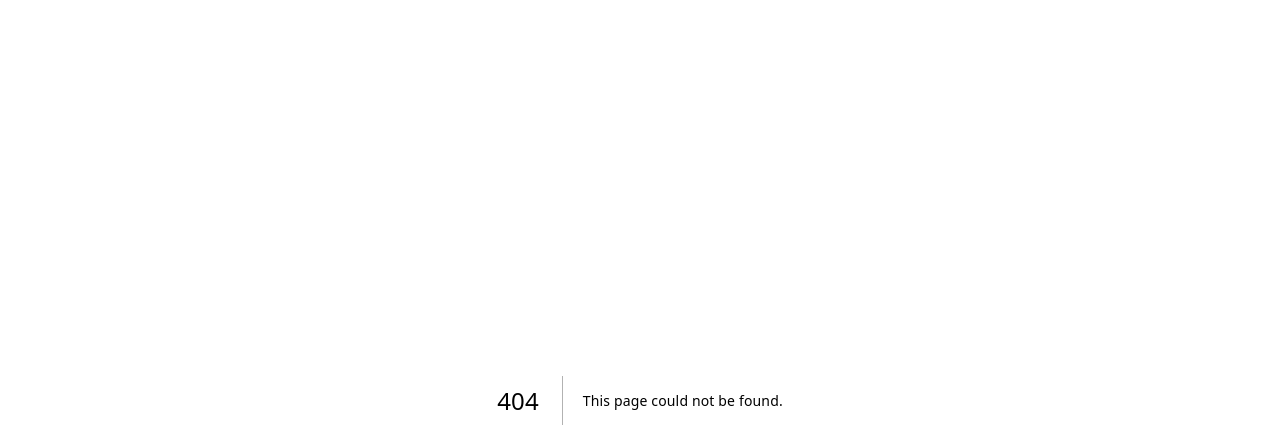
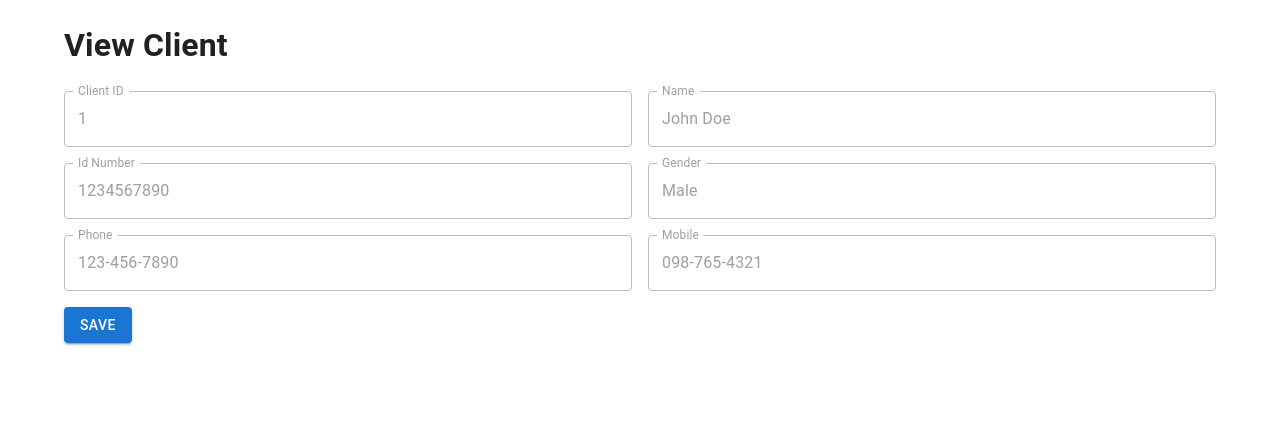
Before and after one commit to LillianChiang/mongodb-next, a Next.js app: page /viewTreatmentForm/1 in a window 1280 px wide. Before the commit this address had no page. Shown: the top 448 px of the page. Built offline with nearby package versions, Linux system fonts and the light colour scheme.

Commit message:
fix: display selected data in viewTreatmentForm

```diff
--- a/src/app/editTreatmentForm/[ID]/page.tsx
+++ /dev/null
@@ -1,41 +0,0 @@
-import { useRouter } from 'next/navigation';
-
-interface ClientData {
-  ID: number;
-  name: string;
-  IdNumber: string;
-  Gender: string;
-  birthday: string;
-  phone: string;
-  mobile: string;
-}
-
-export default function Client() {
-  const { params } = useRouter();
-  const { id } = params;
-
-  const client = clients.filter(client => client.id) == id)
-
-  if (!id || typeof id !== 'string') {
-    return <div>Loading...</div>;
-  }
-
-  const client: ClientData | undefined = clientArray.find(
-    (client) => client.ID === parseInt(id),
-  );
-
-  if (!client) {
-    return <div>Client not found</div>;
-  }
-
-  return (
-    <div>
-      <h1>{client.name}</h1>
-      <p>ID: {client.ID}</p>
-      <p>Gender: {client.Gender}</p>
-      <p>Birthday: {client.birthday}</p>
-      <p>Phone: {client.phone}</p>
-      <p>Mobile: {client.mobile}</p>
-    </div>
-  );
-}
--- /dev/null
+++ b/src/app/editTreatmentForm/[clientId]/page.tsx
@@ -0,0 +1,129 @@
+'use client'
+import React, { useState, useEffect } from 'react';
+import { Container, Grid, TextField, Button } from '@mui/material/';
+
+type Client = {
+  id: number;
+  name: string;
+    idNumber: string;
+    gender: string;
+    phone: string;
+    mobile: string;
+};
+
+interface ClientDetailsProps {
+  params: { clientId: string };
+  clientDetails?: {
+    name: string;
+    idNumber: string;
+    gender: string;
+    phone: string;
+    mobile: string;
+  };
+}
+
+const EditClient: React.FC<ClientDetailsProps> = ({ params, clientDetails }) => {
+  const [clients, setClients] = useState<Client[]>([]);
+  const [loading, setLoading] = useState<boolean>(true);
+
+  useEffect(() => {
+    // Fetch the JSON file from the public directory
+    fetch('/clients.json')
+      .then(response => response.json())
+      .then(data => {
+        setClients(data.clients);
+        setLoading(false);
+      })
+      .catch(error => console.error('Failed to load clients', error));
+  }, []);
+
+  if (loading) return <p>Loading clients...</p>;
+
+  const { clientId } = params;
+
+  const selectedClient = clients.find(client => client.id.toString() === clientId);
+
+  if (!selectedClient) {
+    return <p>Client not found</p>;
+  }
+
+  const handleInputChange = (e: React.ChangeEvent<HTMLInputElement>, field: string) => {
+  }
+
+  const handleSaveClick = () => {
+    // Handle saving client data here
+  };
+
+
+  return (
+    <div>
+    <Container>
+    <h1>Edit Client</h1>
+    <form>
+      <Grid container spacing={2}>
+        <Grid item xs={6}>
+          <TextField
+            label="Client ID"
+            value={params.clientId}
+            fullWidth
+            disabled
+          />
+        </Grid>
+        <Grid item xs={6}>
+          <TextField
+            label="Name"
+            value={selectedClient.name}
+            fullWidth
+            onChange={(e: React.ChangeEvent<HTMLInputElement>) => handleInputChange(e, 'name')}
+
+          />
+        </Grid>
+        <Grid item xs={6}>
+          <TextField
+            label="Id Number"
+            value={selectedClient.idNumber}
+            fullWidth
+            onChange={(e: React.ChangeEvent<HTMLInputElement>) => handleInputChange(e, 'idNumber')}
+
+          />
+        </Grid>
+        <Grid item xs={6}>
+          <TextField
+            label="Gender"
+            value={selectedClient.gender}
+            fullWidth
+            onChange={(e: React.ChangeEvent<HTMLInputElement>) => handleInputChange(e, 'gender')}
+
+          />
+        </Grid>
+        <Grid item xs={6}>
+          <TextField
+            label="Phone"
+            value={selectedClient.phone}
+            fullWidth
+            onChange={(e: React.ChangeEvent<HTMLInputElement>) => handleInputChange(e, 'phone')}
+
+          />
+        </Grid>
+        <Grid item xs={6}>
+          <TextField
+            label="Mobile"
+            value={selectedClient.mobile}
+            fullWidth
+            onChange={(e: React.ChangeEvent<HTMLInputElement>) => handleInputChange(e, 'mobile')}
+
+          />
+        </Grid>
+        <Grid item xs={12}>
+          <Button variant="contained" onClick={handleSaveClick}>
+            SAVE
+          </Button>
+        </Grid>
+      </Grid>
+    </form>
+  </Container>
+  </div>
+);
+};
+
+export default EditClient;
--- /dev/null
+++ b/src/app/viewTreatmentForm/[clientId]/page.tsx
@@ -0,0 +1,129 @@
+'use client'
+import { useEffect, useState } from 'react';
+import { Container, Grid, TextField, Button } from '@mui/material/';
+
+type Client = {
+  id: number;
+  name: string;
+    idNumber: string;
+    gender: string;
+    phone: string;
+    mobile: string;
+};
+
+interface ClientDetailsProps {
+  params: { clientId: string };
+  clientDetails?: {
+    name: string;
+    idNumber: string;
+    gender: string;
+    phone: string;
+    mobile: string;
+  };
+}
+
+const ViewClient: React.FC<ClientDetailsProps> = ({ params, clientDetails }) => {
+  const [clients, setClients] = useState<Client[]>([]);
+  const [loading, setLoading] = useState<boolean>(true);
+
+  useEffect(() => {
+    // Fetch the JSON file from the public directory
+    fetch('/clients.json')
+      .then(response => response.json())
+      .then(data => {
+        setClients(data.clients);
+        setLoading(false);
+      })
+      .catch(error => console.error('Failed to load clients', error));
+  }, []);
+
+  if (loading) return <p>Loading clients...</p>;
+
+  const { clientId } = params;
+
+  const selectedClient = clients.find(client => client.id.toString() === clientId);
+
+  if (!selectedClient) {
+    return <p>Client not found</p>;
+  }
+
+  const handleInputChange = (e: React.ChangeEvent<HTMLInputElement>, field: string) => {
+  }
+
+  const handleSaveClick = () => {
+    // Handle saving client data here
+  };
+
+
+  return (
+    <div>
+      <Container>
+      <h1>View Client</h1>
+      <form>
+        <Grid container spacing={2}>
+          <Grid item xs={6}>
+            <TextField
+              label="Client ID"
+              value={params.clientId}
+              fullWidth
+              disabled
+            />
+          </Grid>
+          <Grid item xs={6}>
+            <TextField
+              label="Name"
+              value={selectedClient.name}
+              fullWidth
+              onChange={(e: React.ChangeEvent<HTMLInputElement>) => handleInputChange(e, 'name')}
+              disabled
+            />
+          </Grid>
+          <Grid item xs={6}>
+            <TextField
+              label="Id Number"
+              value={selectedClient.idNumber}
+              fullWidth
+              onChange={(e: React.ChangeEvent<HTMLInputElement>) => handleInputChange(e, 'idNumber')}
+              disabled
+            />
+          </Grid>
+          <Grid item xs={6}>
+            <TextField
+              label="Gender"
+              value={selectedClient.gender}
+              fullWidth
+              onChange={(e: React.ChangeEvent<HTMLInputElement>) => handleInputChange(e, 'gender')}
+              disabled
+            />
+          </Grid>
+          <Grid item xs={6}>
+            <TextField
+              label="Phone"
+              value={selectedClient.phone}
+              fullWidth
+              onChange={(e: React.ChangeEvent<HTMLInputElement>) => handleInputChange(e, 'phone')}
+              disabled
+            />
+          </Grid>
+          <Grid item xs={6}>
+            <TextField
+              label="Mobile"
+              value={selectedClient.mobile}
+              fullWidth
+              onChange={(e: React.ChangeEvent<HTMLInputElement>) => handleInputChange(e, 'mobile')}
+              disabled
+            />
+          </Grid>
+          <Grid item xs={12}>
+            <Button variant="contained" onClick={handleSaveClick}>
+              SAVE
+            </Button>
+          </Grid>
+        </Grid>
+      </form>
+    </Container>
+    </div>
+  );
+};
+
+export default ViewClient;
--- a/src/app/viewTreatmentForm/page.tsx
+++ b/src/app/viewTreatmentForm/page.tsx
@@ -1,88 +1,55 @@
-'use client';
+'use client'
+import { useEffect, useState } from 'react';
 
-import React, { useState, useEffect } from 'react';
-import { TextField, Container, Grid, Button } from '@mui/material';
+type Client = {
+  id: number;
+  name: string;
+  // other properties
+};
 
-interface ClientData {
-  ID: number;
-  name: string;
-  IdNumber: string;
-  Gender: string;
-  birthday: string;
-  phone: string;
-  mobile: string;
+interface ClientDetailsProps {
+  params: { clientId: string };
+  clientDetails?: {
+    name: string;
+    idNumber: string;
+    gender: string;
+    phone: string;
+    mobile: string;
+  };
 }
 
-const ViewClient = () => {
-  const [clientData, setClientData] = useState<ClientData | null>(null);
-  const [loading, setLoading] = useState(true);
-  const [error, setError] = useState<string | null>(null);
+const ViewClient: React.FC<ClientDetailsProps> = ({ params, clientDetails }) => {
+  const [clients, setClients] = useState<Client[]>([]);
+  const [loading, setLoading] = useState<boolean>(true);
 
   useEffect(() => {
-    fetch('clients.json')
-      .then((response) => {
-        if (!response.ok) {
-          throw new Error('Failed to fetch');
-        }
-        return response.json();
-      })
-      .then((data: { clients: ClientData[] }) => {
-        setClientData(data.clients[0]); // Displaying only the first client data initially
+    // Fetch the JSON file from the public directory
+    fetch('/clients.json')
+      .then(response => response.json())
+      .then(data => {
+        setClients(data.clients);
         setLoading(false);
       })
-      .catch((error) => {
-        console.error('Error fetching client data:', error);
-        setError('Error fetching client data');
-        setLoading(false);
-      });
+      .catch(error => console.error('Failed to load clients', error));
   }, []);
 
-  const handleViewClick = (selectedClient: ClientData) => {
-    setClientData(selectedClient);
-  };
+  if (loading) return <p>Loading clients...</p>;
 
-  if (loading) {
-    return <div>Loading...</div>;
-  }
+  const { clientId } = params;
 
-  if (error) {
-    return <div>Error: {error}</div>;
-  }
+  const selectedClient = clients.find(client => client.id.toString() === clientId);
 
-  if (!clientData) {
-    return <div>No client data available</div>;
+  if (!selectedClient) {
+    return <p>Client not found</p>;
   }
 
   return (
-    <Container>
-      <h1>View Client</h1>
-      <form>
-        <Grid container spacing={2}>
-          <Grid item xs={6}>
-            <TextField label="Client ID" value={clientData.id.toString()} fullWidth disabled />
-          </Grid>
-          <Grid item xs={6}>
-            <TextField label="Name" value={clientData['name']} fullWidth disabled />
-          </Grid>
-          <Grid item xs={6}>
-            <TextField label="Id Number" value={clientData['IdNumber']} fullWidth disabled />
-          </Grid>
-          <Grid item xs={6}>
-            <TextField label="Gender" value={clientData['Gender']} fullWidth disabled />
-          </Grid>
-          <Grid item xs={6}>
-            <TextField label="Phone" value={clientData['phone']} fullWidth disabled />
-          </Grid>
-          <Grid item xs={6}>
-            <TextField label="Mobile" value={clientData['mobile']} fullWidth disabled />
-          </Grid>
-          <Grid item xs={12}>
-            <Button variant="contained" onClick={() => handleViewClick(clientData)}>View</Button>
-          </Grid>
-        </Grid>
-      </form>
-    </Container>
+    <div>
+      <h1>Client Details</h1>
+      <p>Name: {selectedClient.name}</p>
+      {/* Render other client details here */}
+    </div>
   );
-}
+};
 
 export default ViewClient;
```
